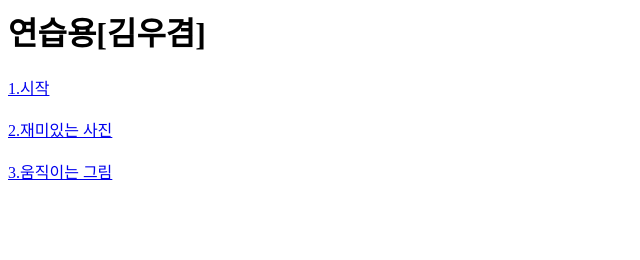
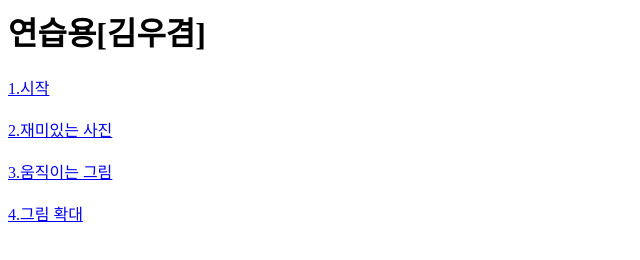
Before and after one commit to woo-0812/May27, a plain HTML site: page index.html in a window 1280 px wide. Shown: the whole page, without its empty margins (0-640 px from the left). Drawn offline with Linux system fonts and the light colour scheme.

Commit message:
Update index.html

```diff
--- a/index.html
+++ b/index.html
@@ -6,5 +6,6 @@
 		<a href='1.html'>1.시작</a><br><br>
 		<a href='2.html'>2.재미있는 사진</a><br><br>
 		<a href='3.html'>3.움직이는 그림</a><br><br>
+		<a href='4.html'>4.그림 확대</a><br><br>
 	</body>
 </html>
```
